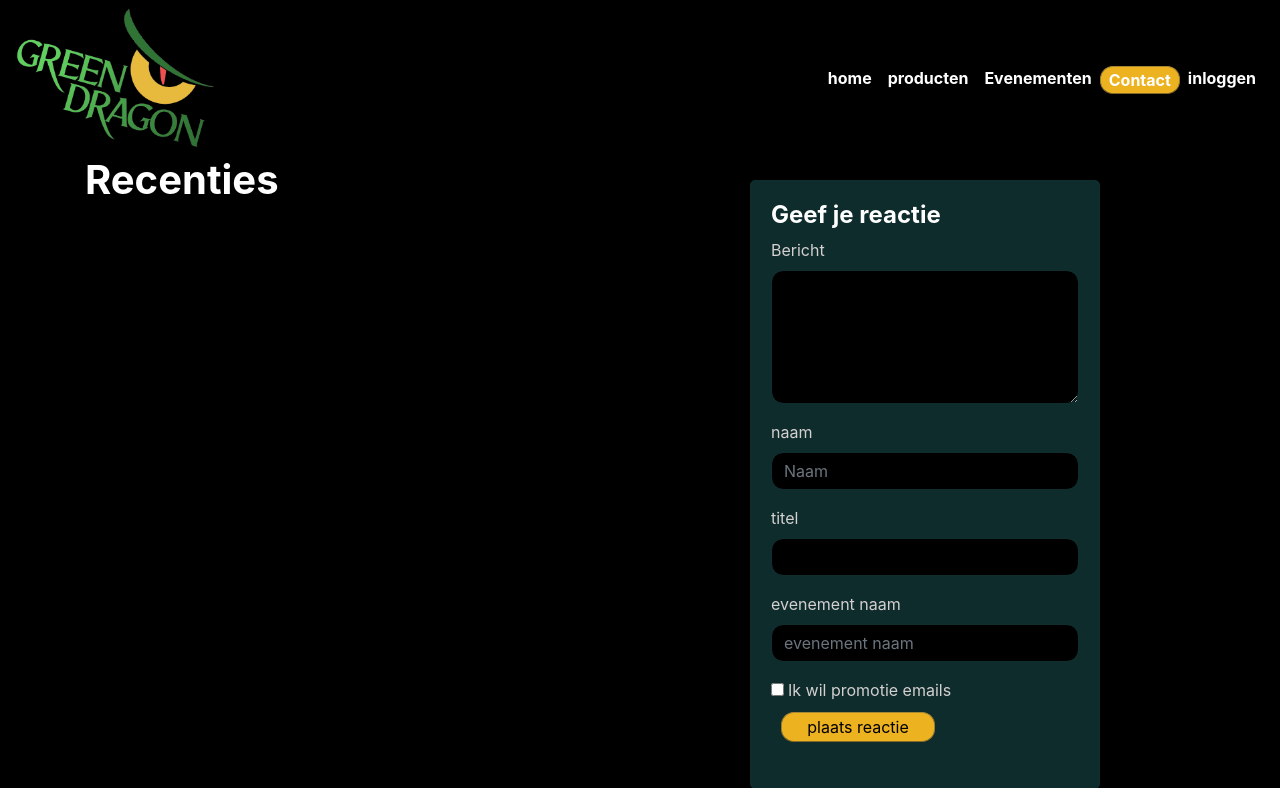
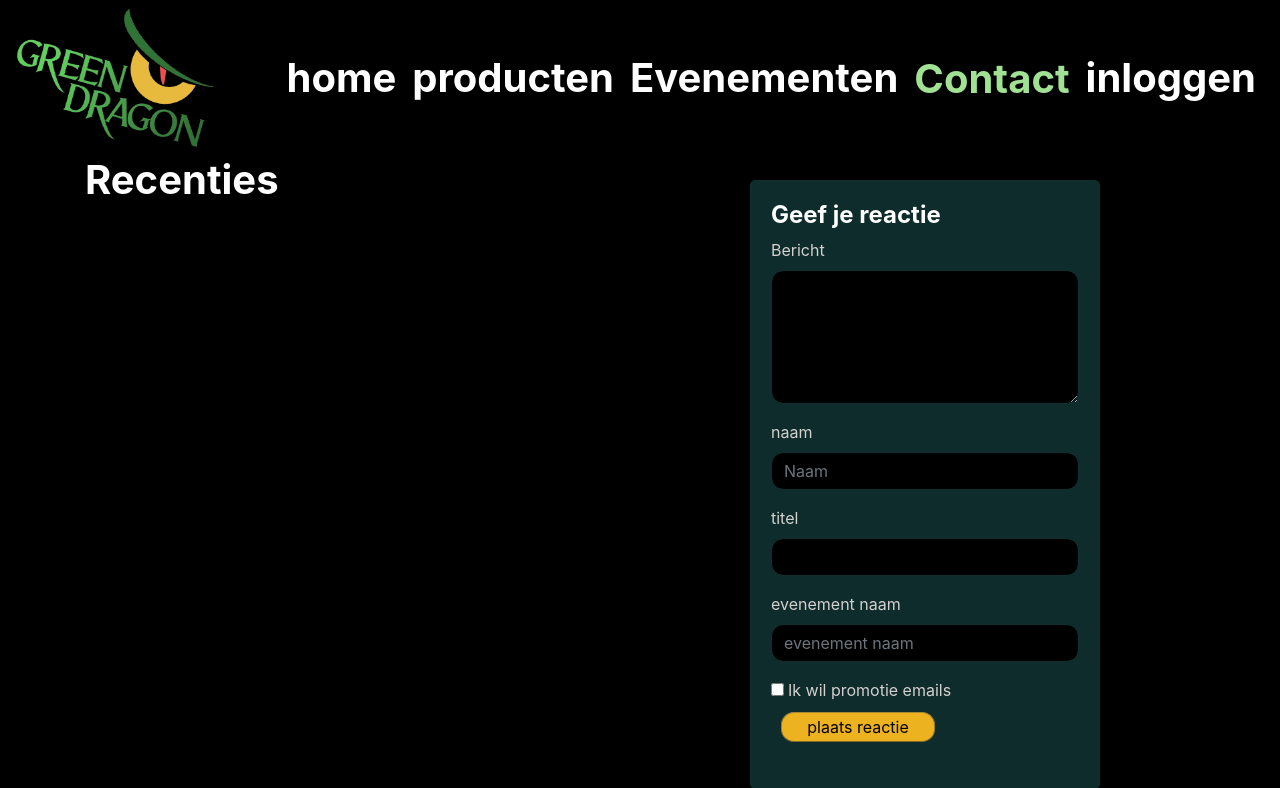
Before and after one commit to xflipperkast/project, a PHP site: page /reacties.php in a window 1280 px wide. Shown: the top 788 px of the page. Run offline with PHP 8.4, Linux system fonts and the light colour scheme; data that the repository does not hold is empty; some libraries are stand-ins or nearby versions.

Commit message:
yewew
aewaea

```diff
--- a/css/comments.css
+++ b/css/comments.css
@@ -1,5 +1,6 @@
 .navbar-nav{
     width: 100%;
+    font-size: 40px;
 }
 
 @media(min-width:568px){
@@ -18,14 +19,11 @@
     padding-bottom: 1px;
     text-align: center;
     width: 100%;
-    background-color: #ecb21f;
-    border-color: #a88734 #9c7e31 #846a29;
-    color: black;
-    border-width: 1px;
-    border-style: solid;
-    border-radius: 13px;
+    color: #a0e193!important;
 }
-
+li:hover{
+    text-decoration: underline #a0e193;
+}
 #profile{
     background-color: unset;
 
```
Also changed, not shown: 1 other file.
